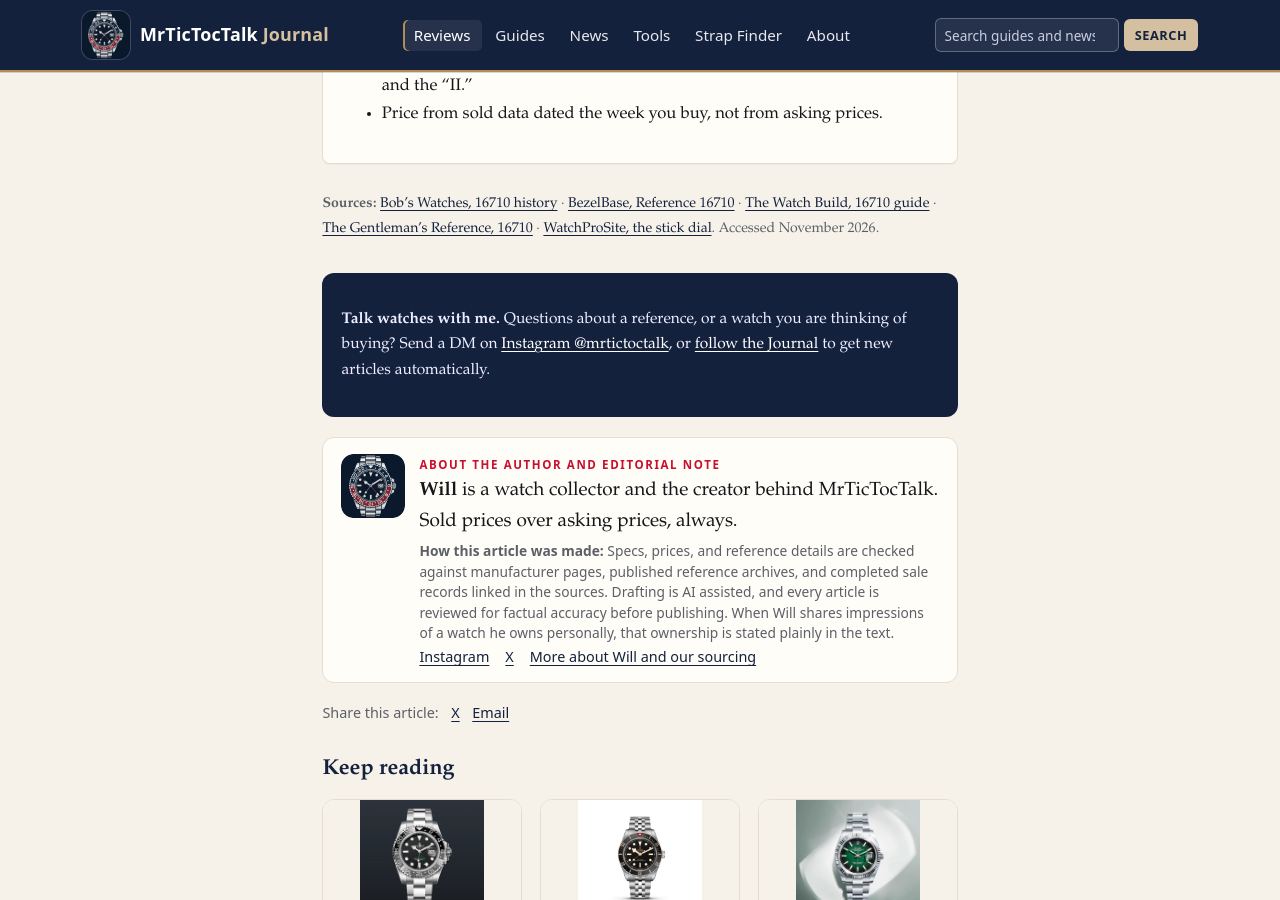
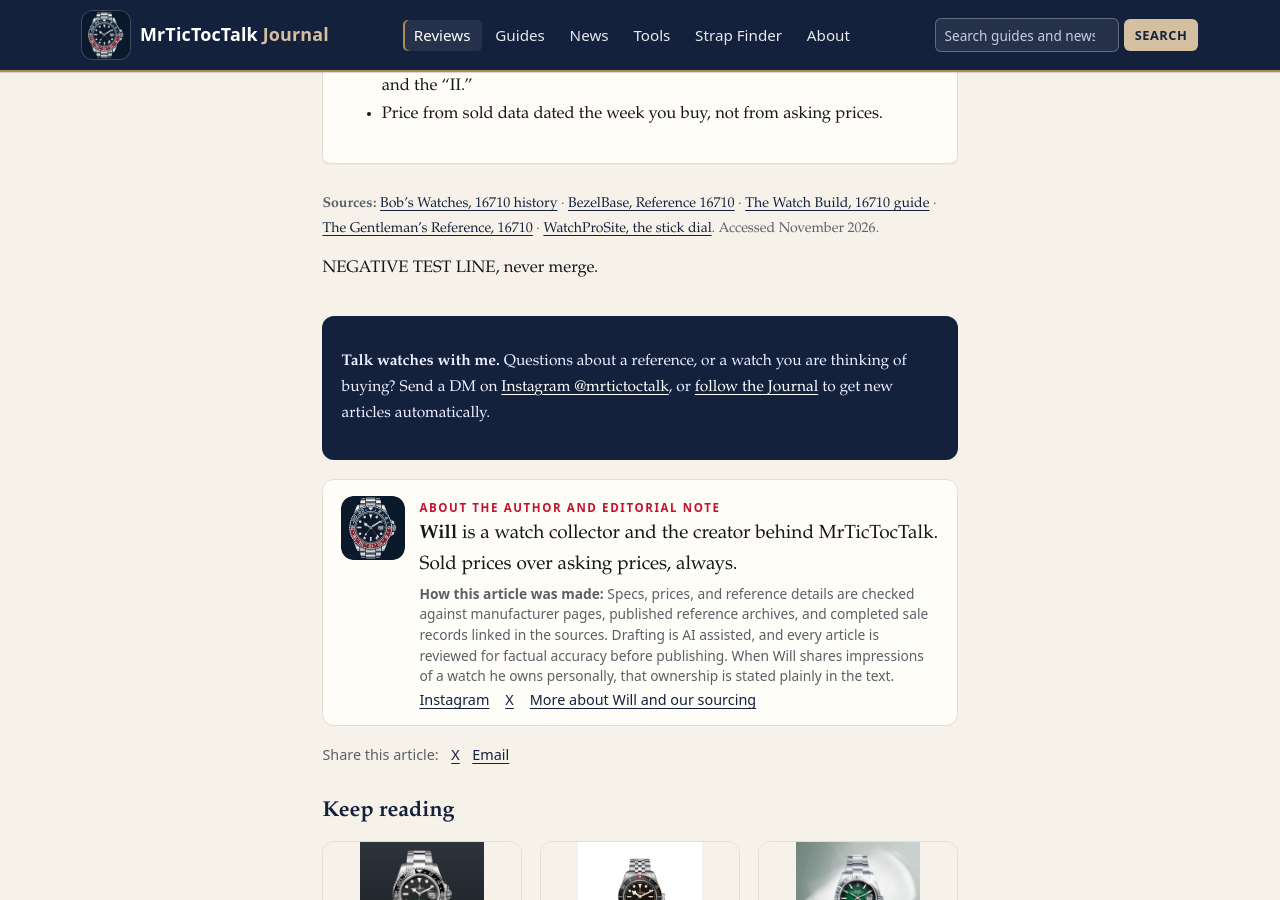
Before and after one commit to williec677/williec677.github.io, a Jekyll site: the page built from _posts/2026-11-02-rolex-gmt-master-ii-16710-buyers-guide.md, in a window 1280 px wide and 900 px high, scrolled down 5162 px. Built offline with Jekyll 4.4.1, drawn with Linux system fonts in a browser that asks for light colours.

Commit message:
NEGATIVE TEST: edit an article (must fail pr-checks; never merge)

```diff
--- a/_posts/2026-11-02-rolex-gmt-master-ii-16710-buyers-guide.md
+++ b/_posts/2026-11-02-rolex-gmt-master-ii-16710-buyers-guide.md
@@ -114,3 +114,4 @@ A good {% include aff.html network="amazon" url="https://www.amazon.com/s?k=10x+
 <div class="sources" markdown="1">
 **Sources:** [Bob's Watches, 16710 history](https://www.bobswatches.com/rolex/gmt-master-ii/reference-16710-history) · [BezelBase, Reference 16710](https://bezelbase.org/wiki/Reference:16710) · [The Watch Build, 16710 guide](https://www.thewatchbuild.com/rolex-gmt-master-ii-16710-guide/) · [The Gentleman's Reference, 16710](https://gentlemansreference.com/rolex/gmt-master-ii/16710/) · [WatchProSite, the stick dial](https://www.watchprosite.com/rolex/identifying-future-classic-rolex-from-the-1990-2018-era--part-4-rolex-16710-gmt-master-ii--the-stick-dial-/732.1229496.10113536/). Accessed November 2026.
 </div>
+NEGATIVE TEST LINE, never merge.
```
